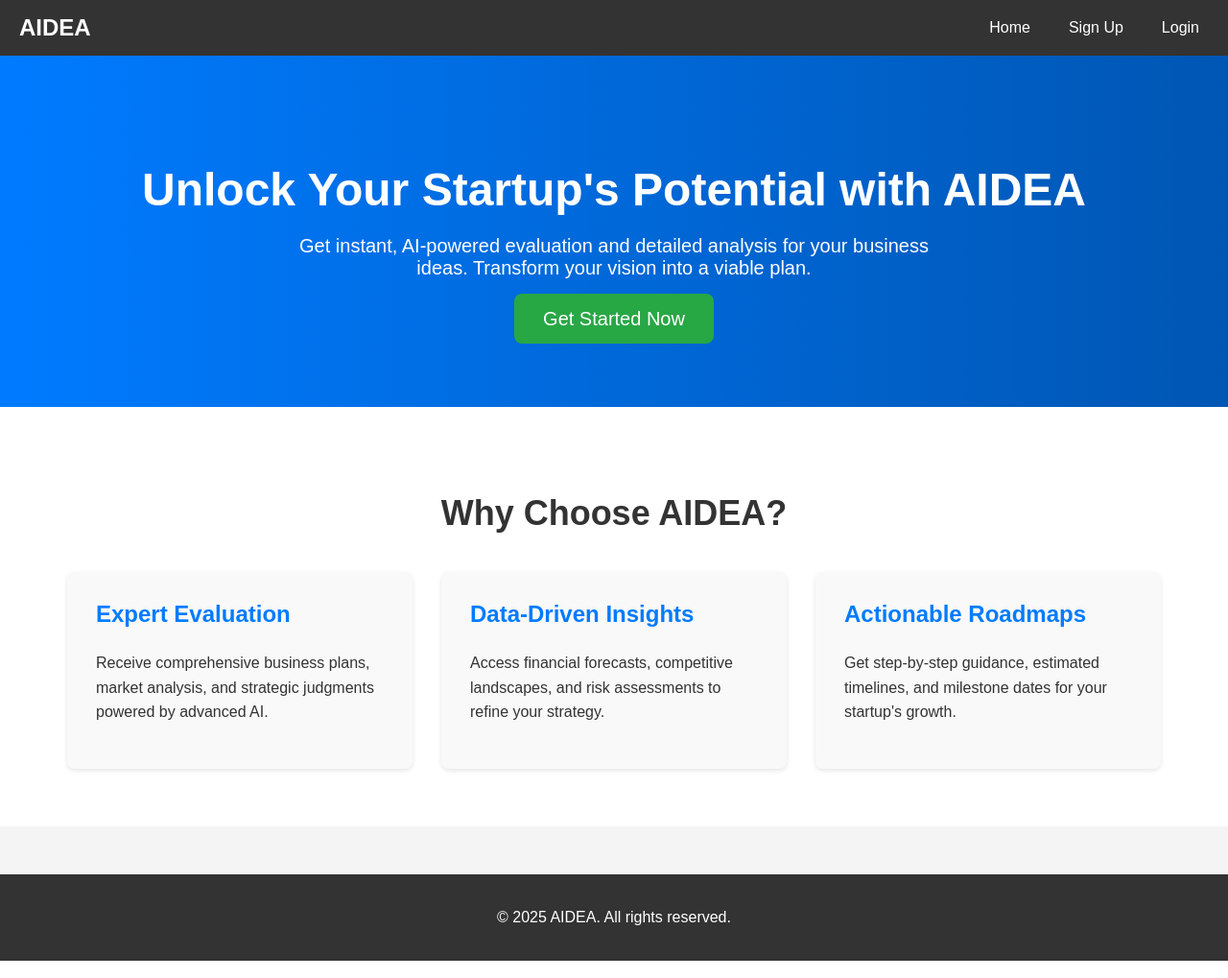
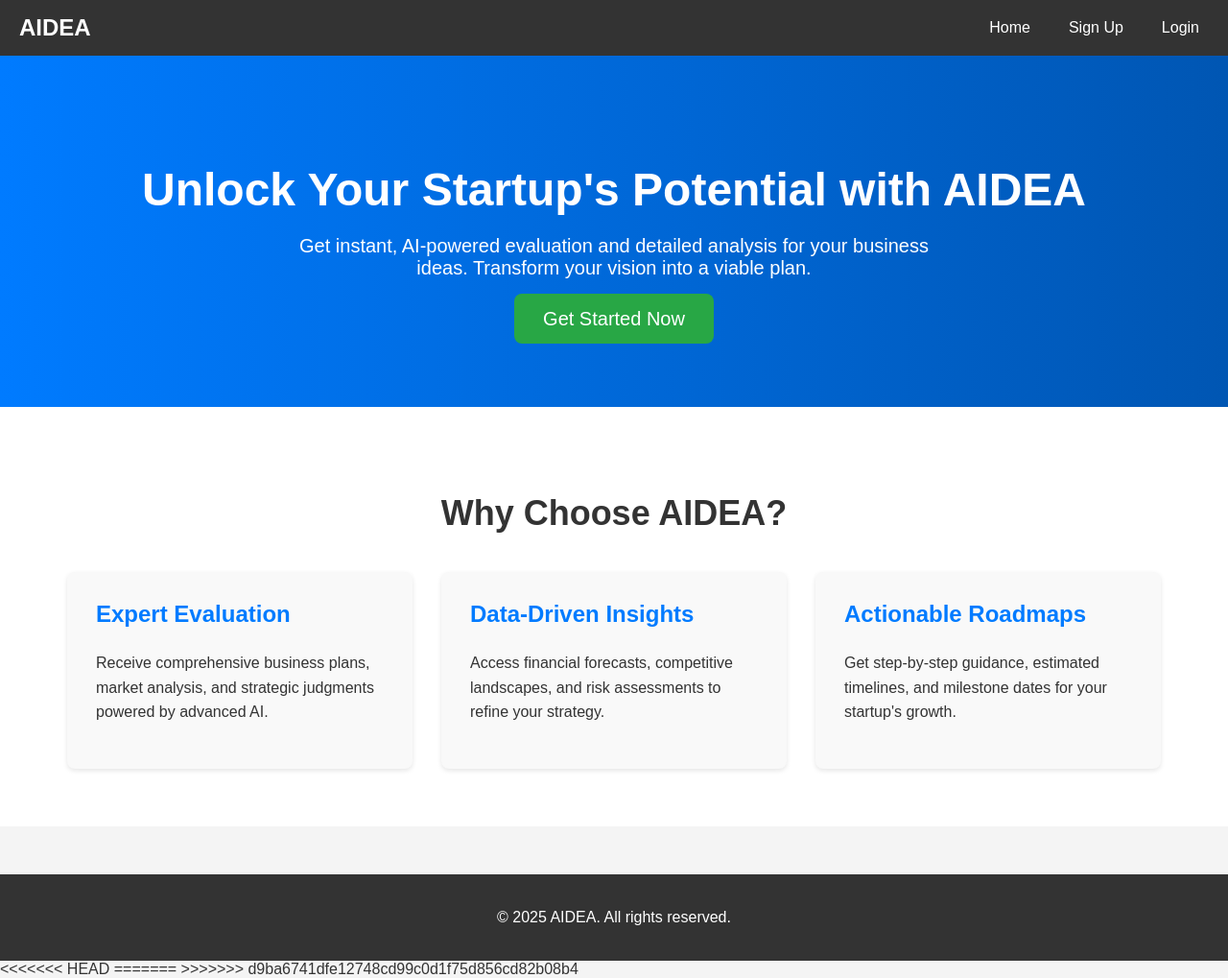
Before and after one commit to OSS-Mind/aidea0, a Flask app: page / in a window 1280 px wide. Shown: the whole page at 96% size. Run offline with Flask 3, Linux system fonts and the light colour scheme; some libraries are stand-ins or nearby versions.

Commit message:
Update index.html

```diff
--- a/templates/index.html
+++ b/templates/index.html
@@ -204,4 +204,8 @@
         <p>&copy; 2025 AIDEA. All rights reserved.</p>
     </footer>
 </body>
+<<<<<<< HEAD
 </html>
+=======
+</html>
+>>>>>>> d9ba6741dfe12748cd99c0d1f75d856cd82b08b4
```
